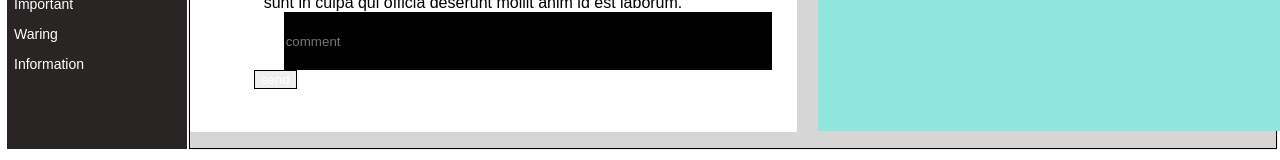
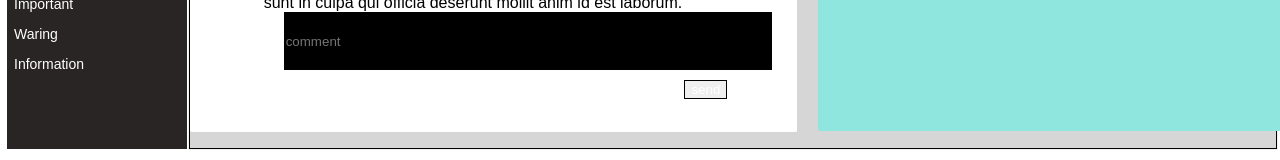
Before and after one commit to Ekwuno/Dashboard, a plain HTML site: page index.html in a window 1280 px wide. Shown: the part 590-750 px from the top of the page. Drawn offline with Linux system fonts and the light colour scheme.

Commit message:
changed position of the send button

```diff
--- a/index.html
+++ b/index.html
@@ -148,7 +148,7 @@
                             <p class="user-color">2:15pm</p>
                             <p class="chats">Duis aute irure dolor in reprehenderit in voluptate velit esse cillum dolore eu fugiat nulla pariatur. Excepteur sint occaecat cupidatat non proident, sunt in culpa qui officia deserunt mollit anim id est laborum."
                             </p>
-                            <input type="message" placeholder="comment" id="mgs"><button>send</button>
+                            <input type="message" placeholder="comment" id="mgs"><button id="ok">send</button>
 
                         </div>
                     </div>
--- a/style.css
+++ b/style.css
@@ -504,6 +504,11 @@
     border: none;
 }
 
+#ok{
+    margin-left: 80%;
+    margin-top: 10px;
+}
+
 .user-color {
     color: #20a6dc;
 }
```
